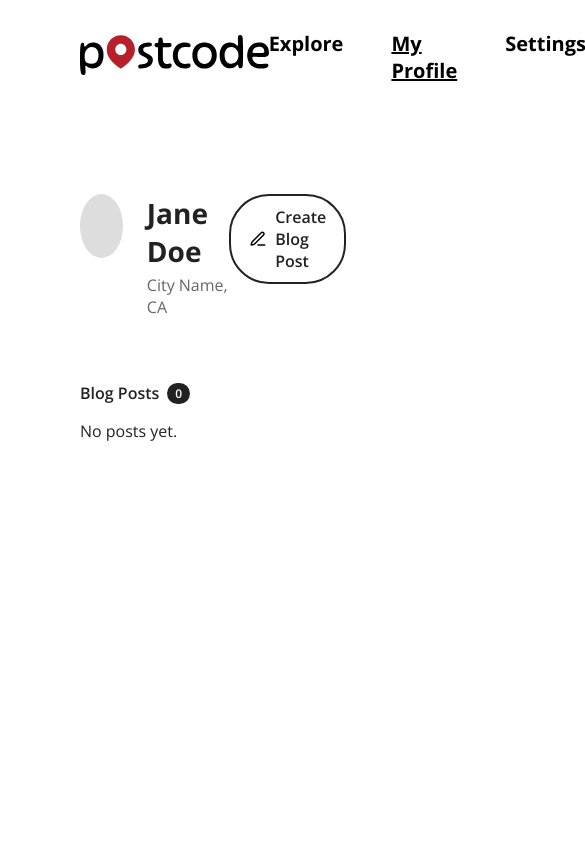
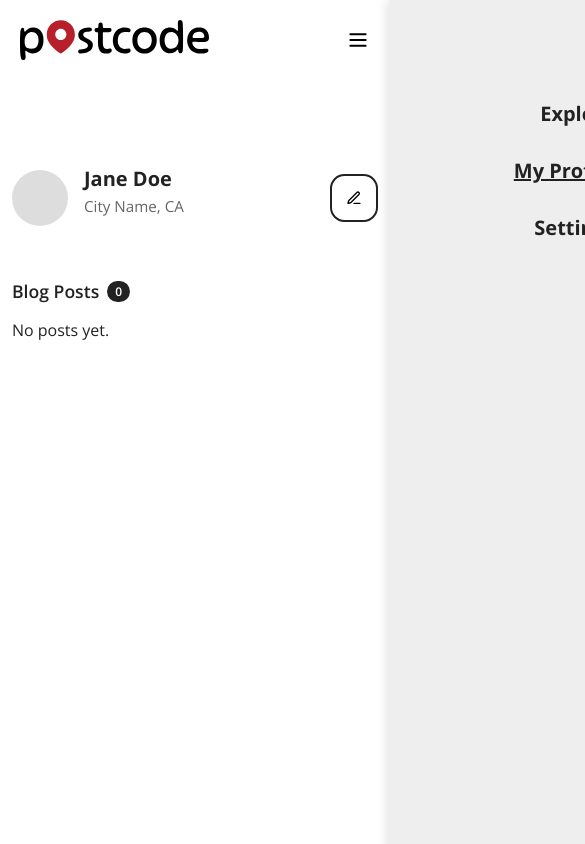
Before and after one commit to konradowc/CSC_307_Project, a React (Vite) app in the folder packages/react-frontend/: page /profile in a window 390 px wide. Shown: the whole page, 585 px wide, since content can reach past the window. Built offline with nearby package versions, Linux system fonts and the light colour scheme.

Commit message:
mobile styling done for onboarding, profile, otherprofile, settings, edit account, nav bar

```diff
--- a/packages/react-frontend/src/components/Navbar.css
+++ b/packages/react-frontend/src/components/Navbar.css
@@ -29,18 +29,76 @@
 
 .navbar-link {
   text-decoration: none;
-  color: black;
+  color: var(--black);
   font-size: var(--text-lg);
   font-weight: bold;
   transition:
-    color 0.3s,
-    text-decoration 0.3s; /* Smooth transition */
+    color 0.3s ease,
+    text-decoration 0.3s ease;
 }
 
 .navbar-link:hover {
-  color: var(--red); /* Change text color to red on hover */
+  color: var(--red);
 }
 
 .navbar-link.active {
   text-decoration: underline; /* Underline the current page link */
+  color: var(--black); /* override hover if active */
 }
+
+/* Mobile hamburger */
+.hamburger {
+  display: none;
+  cursor: pointer;
+}
+
+.hamburger img {
+  width: 24px;
+  height: 24px;
+}
+
+/* Responsive styles */
+@media (max-width: 768px) {
+  .right {
+    display: flex;
+    flex-direction: column;
+    align-items: flex-end;
+    justify-content: flex-start;
+    gap: 30px;
+    position: fixed;
+    top: 0;
+    right: 0;
+    height: 100vh;
+    width: 50vw;
+    background: #eee;
+    padding: 100px 30px 30px 30px;
+    transform: translateX(100%);
+    transition: transform 0.3s ease;
+    z-index: 1000;
+    box-shadow: -4px 0 10px rgba(0, 0, 0, 0.1);
+    text-align: right;
+  }
+
+  .right.open {
+    transform: translateX(0);
+  }
+
+  .hamburger {
+    display: block;
+    z-index: 1100;
+  }
+
+  .close-icon {
+    position: absolute;
+    top: 20px;
+    right: 20px;
+    width: 24px;
+    cursor: pointer;
+  }
+
+  .nav {
+    padding: 20px;
+    position: relative;
+    z-index: 1100;
+  }
+}
--- a/packages/react-frontend/src/components/Navbar.jsx
+++ b/packages/react-frontend/src/components/Navbar.jsx
@@ -1,37 +1,50 @@
 import { Link, useLocation } from "react-router-dom";
+import { useState } from "react";
 import postcodeLogo from "../assets/postcodeLogo.svg";
 import "./Navbar.css"; // Import the CSS file
+import hamburger from "../assets/menu.svg";
 
 const Navbar = () => {
   const location = useLocation();
+  const [menuOpen, setMenuOpen] = useState(false);
 
   return (
     <nav className="nav">
       <div className="left">
-        {/* Make the logo clickable and navigate to the explore (home) page */}
         <Link to="/explore" className="logo-link">
           <img src={postcodeLogo} alt="Logo" className="logo" />
         </Link>
       </div>
-      <div className="right">
+
+      <div className={`right ${menuOpen ? "open" : ""}`}>
         <Link
           to="/explore" // Placeholder link for Explore page
           className={`navbar-link ${location.pathname === "/explore" ? "active" : ""}`}
+          onClick={() => setMenuOpen(false)}
         >
           Explore
         </Link>
         <Link
           to="/profile"
           className={`navbar-link ${location.pathname === "/profile" ? "active" : ""}`}
+          onClick={() => setMenuOpen(false)}
         >
           My Profile
         </Link>
         <Link
           to="/settings" // Placeholder link for Settings page
           className={`navbar-link ${location.pathname === "/settings" ? "active" : ""}`}
+          onClick={() => setMenuOpen(false)}
         >
           Settings
         </Link>
+      </div>
+
+      <div
+        className="hamburger"
+        onClick={() => setMenuOpen(true)}
+      >
+        <img src={hamburger} alt="Menu" />
       </div>
     </nav>
   );
--- a/packages/react-frontend/src/pages/Onboarding.css
+++ b/packages/react-frontend/src/pages/Onboarding.css
@@ -1,11 +1,16 @@
 @import "../style.css";
 
 .onboarding-container {
-  max-width: 400px;
-  margin: 60px auto;
+  display: flex;
+  flex-direction: column;
+  justify-content: center; /* vertically center */
+  align-items: center; /* horizontally center */
+  min-height: 100vh; /* full height */
+  margin: 0 auto;
   padding: 0 20px;
   font-family: var(--font-base);
   text-align: center;
+  font-family: var(--font-base);
 }
 
 .logo-image {
@@ -35,6 +40,18 @@ h1 {
   font-size: var(--text-sm);
   color: var(--dark-gray);
   margin-bottom: 32px;
+}
+.form-section {
+  width: 100%;
+  max-width: 420px;
+  margin: 0 auto;
+  text-align: center;
+}
+
+form {
+  width: 100%;
+  display: flex;
+  flex-direction: column;
 }
 
 .input-field {
@@ -74,14 +91,16 @@ h1 {
 }
 
 .form-wrapper {
-  max-width: 420px;
-  /* margin: 0 auto; */
+  width: 100%;
+  max-width: 100%;
+  display: flex;
+  flex-direction: column;
+  align-items: center; /* so child input/button align centered */
 }
 
 .input-field {
   width: 100%;
-  max-width: 320px;
-  margin: 0 auto 20px;
+  margin-bottom: 20px;
   text-align: left;
 }
 
@@ -103,5 +122,58 @@ h1 {
 
 .next-button {
   width: 100%;
-  max-width: 320px;
+  box-sizing: border-box;
 }
+
+/* Make the container full-height and centered on small screens */
+@media (max-width: 768px) {
+  .onboarding-container {
+    margin: 40px auto;
+    padding: 0 16px;
+  }
+
+  .logo-image {
+    height: 28px;
+    margin-bottom: 24px;
+  }
+
+  .step-img {
+    height: 32px;
+    margin-bottom: 24px;
+  }
+
+  .form-section {
+    padding: 0 16px; /* Add breathing room */
+  }
+
+  h1 {
+    font-size: 1.5rem; /* smaller header */
+    margin-bottom: 4px;
+  }
+
+  .subtext {
+    font-size: 0.875rem;
+    margin-bottom: 24px;
+  }
+
+  .input-field,
+  .next-button {
+    max-width: 100%;
+  }
+}
+
+/* Optimize for very small screens */
+@media (max-width: 400px) {
+  .onboarding-container {
+    margin: 20px auto;
+    padding: 0 12px;
+  }
+
+  h1 {
+    font-size: 1.25rem;
+  }
+
+  .step-img {
+    height: 28px;
+  }
+}
--- a/packages/react-frontend/src/pages/Profile.css
+++ b/packages/react-frontend/src/pages/Profile.css
@@ -97,6 +97,13 @@ body {
   box-shadow: 0 1px 4px rgba(0, 0, 0, 0.04);
 }
 
+.blogpost-item img {
+  max-width: 100%;
+  height: auto;
+  border-radius: 12px;
+  display: block;
+}
+
 .blogpost-header {
   display: flex;
   justify-content: space-between;
@@ -154,3 +161,110 @@ body {
 .create-button:hover .pen-icon {
   filter: brightness(0) invert(1);
 }
+
+/* mobile */
+@media (max-width: 768px) {
+  .profile-container {
+    padding: 0 20px 40px;
+  }
+
+  .profile-header {
+    flex-direction: row;
+    flex-wrap: wrap;
+    justify-content: space-between;
+    align-items: center;
+    gap: 1.25rem;
+  }
+
+  .profile-info {
+    flex-direction: row;
+    align-items: center;
+    gap: 1rem;
+  }
+
+  .profile-username {
+    font-size: 1.25rem;
+  }
+
+  .profile-location {
+    font-size: 0.95rem;
+  }
+
+  .create-button {
+    padding: 0px;
+    border-radius: 30%;
+    width: 44px;
+    height: 44px;
+    justify-content: center;
+    display: flex;
+    align-items: center;
+  }
+
+  .create-button span {
+    display: none; /* Hide text inside the button */
+  }
+
+  .pen-icon {
+    width: 30px;
+    height: 30px;
+  }
+
+  .posts-heading {
+    font-size: 1.1rem;
+    margin-top: 20px;
+    margin-bottom: 1rem;
+  }
+
+  .post-count {
+    font-size: 0.75rem;
+    padding: 2px 8px;
+  }
+
+  .blogpost-item {
+    padding: 14px 16px;
+    margin-bottom: 16px;
+  }
+
+  .blogpost-title {
+    font-size: 1rem;
+  }
+
+  .blogpost-date {
+    font-size: 0.85rem;
+  }
+
+  .blogpost-content {
+    font-size: 1rem;
+  }
+
+  .pen-icon {
+    width: 16px;
+    height: 16px;
+  }
+
+  .avatar-placeholder {
+    width: 56px;
+    height: 56px;
+  }
+
+  .profile-avatar {
+    width: 56px;
+    height: 56px;
+    border-radius: 50%;
+    object-fit: cover;
+  }
+}
+
+@media (max-width: 400px) {
+  .profile-container {
+    padding: 0 12px 32px;
+  }
+
+  .create-button {
+    font-size: 0.95rem;
+  }
+
+  .blogpost-content {
+    font-size: 0.95rem;
+  }
+}
--- a/packages/react-frontend/src/pages/Profile.jsx
+++ b/packages/react-frontend/src/pages/Profile.jsx
@@ -149,13 +149,17 @@ const Profile = () => {
           </div>
         </div>
 
-        <Link to="/createPost" className="create-button">
+        <Link
+          to="/createPost"
+          className="create-button"
+          title="Create Blog Post"
+        >
           <img
             src={penLine}
             alt="Create"
             className="pen-icon"
           />
-          Create Blog Post
+          <span>Create Blog Post</span>
         </Link>
       </div>
 
--- a/packages/react-frontend/src/pages/Settings.css
+++ b/packages/react-frontend/src/pages/Settings.css
@@ -164,3 +164,88 @@
   border-radius: 50%;
   padding: 4px;
 }
+
+/* mobile  */
+@media (max-width: 768px) {
+  .settings-container {
+    padding: 0 20px 40px;
+  }
+
+  .settings-title {
+    font-size: 1.5rem;
+    margin-bottom: 40px;
+  }
+
+  .settings-card {
+    flex-direction: column;
+    padding: 40px 16px;
+    gap: 2rem;
+  }
+
+  .settings-avatar {
+    width: 140px;
+    height: 140px;
+    margin: 0 auto;
+  }
+
+  .edit-avatar-overlay {
+    width: 80px;
+    height: 80px;
+    bottom: 25px;
+    right: 25px;
+  }
+
+  .edit-avatar-icon {
+    width: 40px;
+    height: 40px;
+    margin-top: 20px;
+  }
+
+  .settings-row {
+    flex-direction: column;
+    gap: 1rem;
+    margin-bottom: 24px;
+    width: 100%;
+  }
+
+  .settings-row > div {
+    width: 100%; /* ✅ Fill available width */
+    min-width: unset;
+  }
+
+  .settings-info {
+    width: 100%; /* ✅ Ensure full width on mobile */
+  }
+
+  .settings-actions {
+    flex-direction: row;
+    justify-content: center;
+    gap: 12px;
+    margin-top: 24px;
+  }
+
+  .edit-btn,
+  .signout-btn {
+    width: auto;
+    font-size: 1rem;
+  }
+}
+
+@media (max-width: 400px) {
+  .settings-container {
+    padding: 0 12px 32px;
+  }
+
+  .settings-title {
+    font-size: 1.25rem;
+  }
+
+  .settings-card {
+    padding: 24px 16px;
+  }
+
+  .edit-btn,
+  .signout-btn {
+    font-size: 0.8rem;
+  }
+}
--- a/packages/react-frontend/src/pages/StepOne.jsx
+++ b/packages/react-frontend/src/pages/StepOne.jsx
@@ -69,6 +69,7 @@ const StepOne = () => {
         className="step-img"
       />
 
+      <div className="form-section">
         <h1>Welcome! First things first...</h1>
         <p className="subtext">
           P.S. You can always change this later.
@@ -87,6 +88,7 @@ const StepOne = () => {
           </div>
         </form>
       </div>
+    </div>
   );
 };
 
--- a/packages/react-frontend/src/pages/StepThree.jsx
+++ b/packages/react-frontend/src/pages/StepThree.jsx
@@ -48,12 +48,14 @@ const StepThree = () => {
         className="step-img"
       />
 
-      <h1>Congrats {username}!</h1>
-      <p className="subtext">You're all set!</p>
+      <div className="form-section">
+        <h1>Congrats {username}!</h1>
+        <p className="subtext">You're all set!</p>
 
-      <button onClick={handleStart} className="next-button">
-        Start
-      </button>
+        <button onClick={handleStart} className="next-button">
+          Start
+        </button>
+      </div>
     </div>
   );
 };
--- a/packages/react-frontend/src/pages/StepTwo.jsx
+++ b/packages/react-frontend/src/pages/StepTwo.jsx
@@ -67,6 +67,7 @@ const StepTwo = () => {
         className="step-img"
       />
 
+      <div className="form-section">
         <h1>Where are you at?</h1>
         <p className="subtext">
           P.S. You can always change this later.
@@ -90,6 +91,7 @@ const StepTwo = () => {
           </div>
         </form>
       </div>
+    </div>
   );
 };
 
```
Also changed, not shown: packages/react-frontend/src/assets/menu.svg (added). Lines whose indentation alone changed are shown as unchanged.
